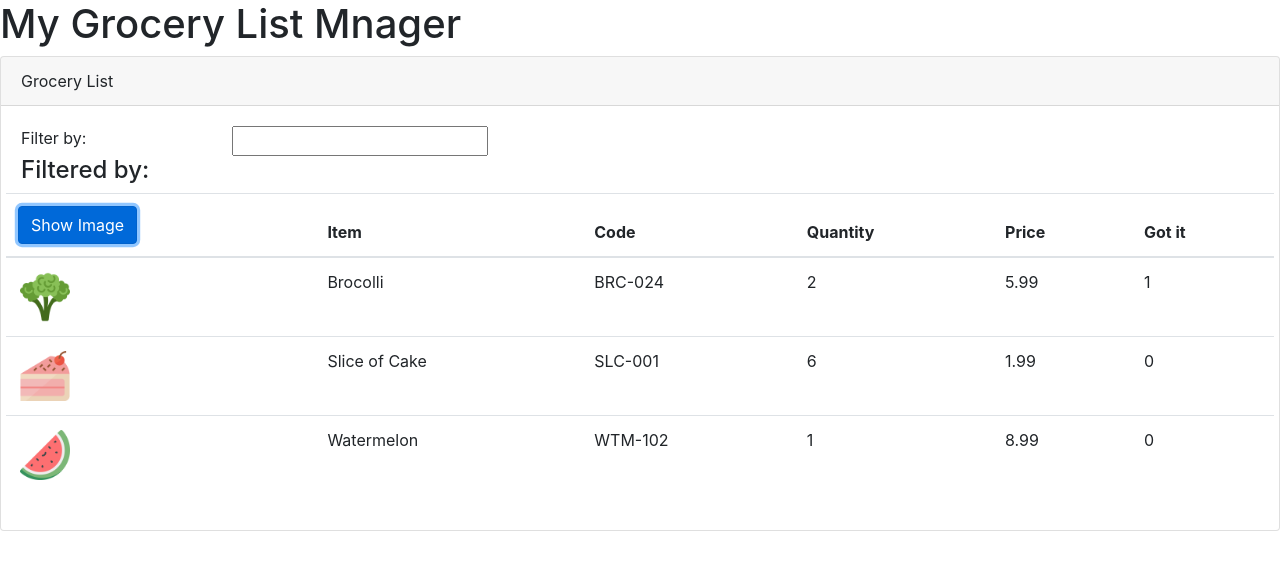
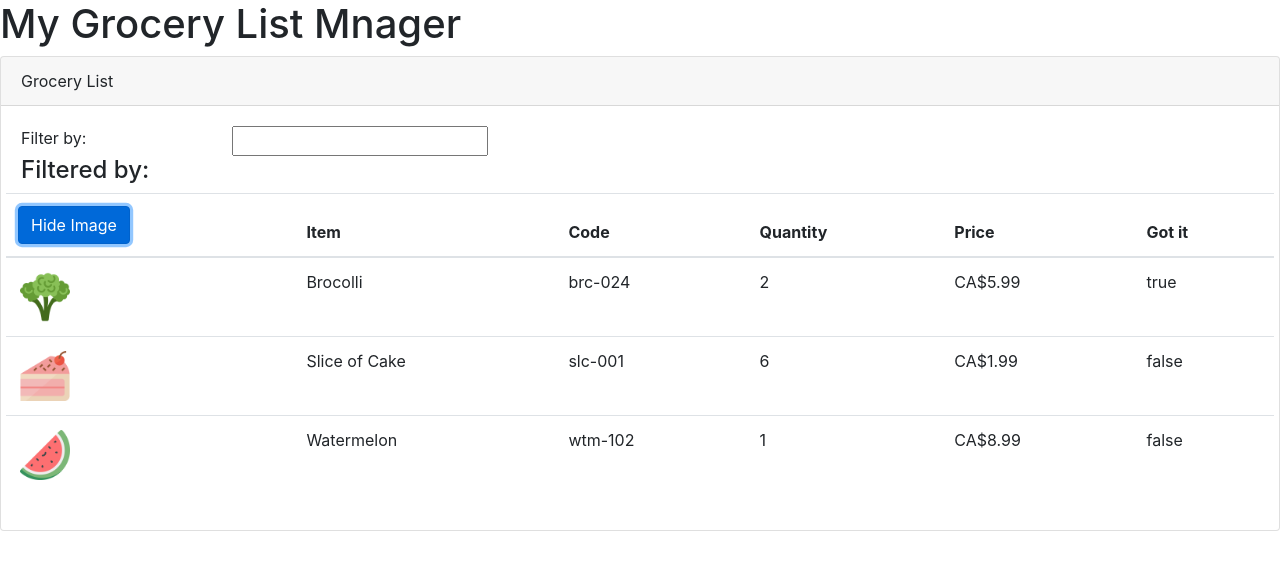
Before and after one commit to somayajs/grocery-list-, an Angular app: page / in a window 1280 px wide. Both pictures are taken after a click on the button "Show Image". Shown: the top 570 px of the page. Built offline with nearby package versions, Linux system fonts and the light colour scheme.

Commit message:
add event to button and two-waay binding to the input field and pipes to the price and code table columns

```diff
--- a/src/app/app.module.ts
+++ b/src/app/app.module.ts
@@ -1,6 +1,7 @@
 import { BrowserModule } from '@angular/platform-browser';
 import { NgModule } from '@angular/core';
 import { AppComponent } from './app.component';
+import { FormsModule } from "@angular/forms";
 import { GroceriesListComponent  } from './groceries/groceries-list.component';
 
 @NgModule({
@@ -9,7 +10,8 @@ import { GroceriesListComponent  } from './groceries/groceries-list.component';
     GroceriesListComponent
   ],
   imports: [
-    BrowserModule
+    BrowserModule,
+    FormsModule
   ],
   providers: [],
   bootstrap: [AppComponent]
--- a/src/app/groceries/groceries-list.component.html
+++ b/src/app/groceries/groceries-list.component.html
@@ -5,17 +5,24 @@
   <div class="card-body">
     <div class="row">
       <div class="col-md-2">Filter by:</div>
-      <div class="col-md-4"><input type="text"></div>
+      <div class="col-md-4">
+        <input type="text" [(ngModel)] = "inputText">
+      </div>
     </div>
     <div class="row">
       <div class="col-md-6">
-        <h4>Filtered by:</h4>
+        <h4>Filtered by: {{inputText}}</h4>
       </div>
       <div class="table-responsive">
         <table class="table" *ngIf="groceries && groceries.length">
           <thead>
             <tr>
-              <th><button class="btn btn-primary">Show Image</button></th>
+              <th>
+                <button
+                  class="btn btn-primary"
+                  (click) ="toggleImage()"
+                >{{showImage? 'Hide' : 'Show'}} Image</button>
+              </th>
               <th>Item</th>
               <th>Code</th>
               <th>Quantity</th>
@@ -25,11 +32,17 @@
           </thead>
           <tbody>
             <tr *ngFor ="let grocery of groceries">
-              <td><img [src] = "grocery.imageUrl" [style.width.px] ="imageWidth" [style.margin.px] = "imageMargin"></td>
+              <td>
+                <img
+                  *ngIf = "showImage"
+                  [src] = "grocery.imageUrl"
+                  [style.width.px] ="imageWidth"
+                  [style.margin.px] = "imageMargin">
+                </td>
               <td>{{grocery.groceryName}}</td>
-              <td>{{grocery.groceryCode}}</td>
+              <td>{{grocery.groceryCode | lowercase}}</td>
               <td>{{grocery.quantity}}</td>
-              <td>{{grocery.price}}</td>
+              <td>{{grocery.price | currency:'CAD'}}</td>
               <td>{{grocery.gotIt}}</td>
             </tr>
           </tbody>
--- a/src/app/groceries/groceries-list.component.ts
+++ b/src/app/groceries/groceries-list.component.ts
@@ -7,6 +7,8 @@ export class GroceriesListComponent {
   pageTitle: string = 'Grocery List';
   imageWidth : number = 50;
   imageMargin: number = 2;
+  showImage: boolean = false;
+  inputText: string;
   groceries: any[] = [
     {
       "groceryID": 1,
@@ -14,7 +16,7 @@ export class GroceriesListComponent {
       "groceryCode": "BRC-024",
       "quantity": 2,
       "price": 5.99,
-      "gotIt": 1,
+      "gotIt": true,
       "imageUrl": "assets/images/broccoli.png"
     },
     {
@@ -23,7 +25,7 @@ export class GroceriesListComponent {
       "groceryCode": "SLC-001",
       "quantity": 6,
       "price": 1.99,
-      "gotIt": 0,
+      "gotIt": false,
       "imageUrl": "assets/images/cake-slice.png"
     },
     {
@@ -32,8 +34,12 @@ export class GroceriesListComponent {
       "groceryCode": "WTM-102",
       "quantity": 1,
       "price": 8.99,
-      "gotIt": 0,
+      "gotIt": false,
       "imageUrl": "assets/images/watermelon.png"
     }
-  ]
+  ];
+
+  toggleImage(): void {
+    this.showImage = !this.showImage;
+  }
 }
```
